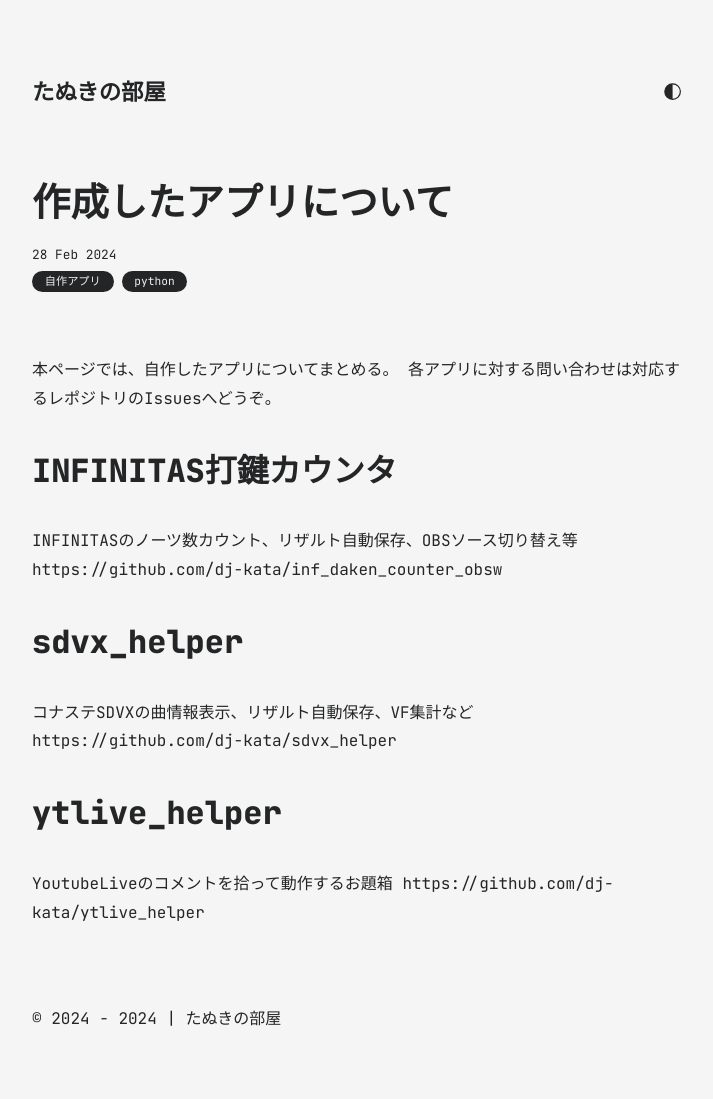
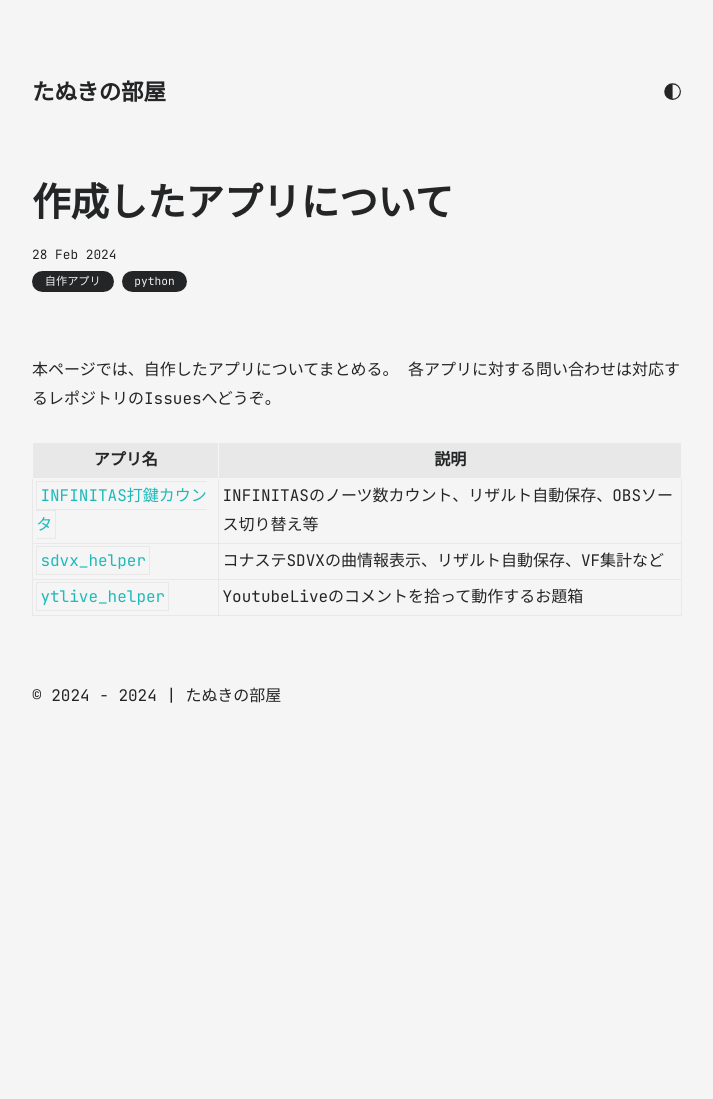
Before and after one commit to dj-kata/dj-kata.github.io, a Jekyll site: the page built from all_collections/_posts/2024-02-28-applications.md, in a window 1280 px wide. Shown: the whole page, without its empty margins (283-996 px from the left). Built offline with Jekyll 4.4.1, drawn with Linux system fonts in a browser that asks for light colours; after the commit the page ends 900 px from its top, so only the background shows below that.

```diff
--- a/all_collections/_posts/2024-02-28-applications.md
+++ b/all_collections/_posts/2024-02-28-applications.md
@@ -8,14 +8,8 @@ categories: [自作アプリ, python]
 本ページでは、自作したアプリについてまとめる。
 各アプリに対する問い合わせは対応するレポジトリのIssuesへどうぞ。
 
-# INFINITAS打鍵カウンタ
-INFINITASのノーツ数カウント、リザルト自動保存、OBSソース切り替え等
-https://github.com/dj-kata/inf_daken_counter_obsw
-
-# sdvx\_helper
-コナステSDVXの曲情報表示、リザルト自動保存、VF集計など
-https://github.com/dj-kata/sdvx_helper
-
-# ytlive\_helper
-YoutubeLiveのコメントを拾って動作するお題箱
-https://github.com/dj-kata/ytlive_helper
+|アプリ名|説明|
+|-|-|
+|[INFINITAS打鍵カウンタ](https://github.com/dj-kata/inf_daken_counter_obsw)|INFINITASのノーツ数カウント、リザルト自動保存、OBSソース切り替え等|
+|[sdvx\_helper](https://github.com/dj-kata/sdvx_helper)|コナステSDVXの曲情報表示、リザルト自動保存、VF集計など|
+|[ytlive\_helper](https://github.com/dj-kata/ytlive_helper)|YoutubeLiveのコメントを拾って動作するお題箱|
```
